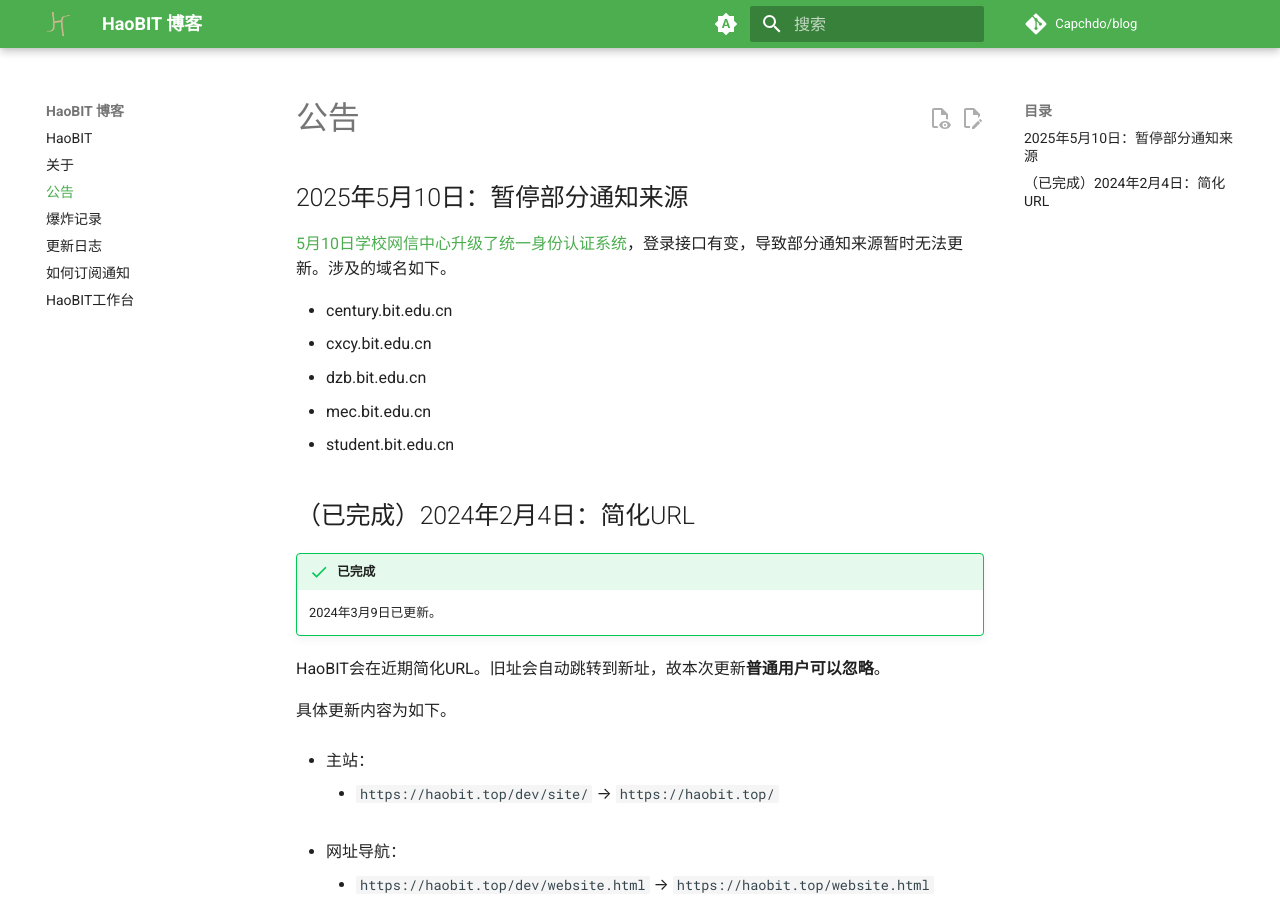
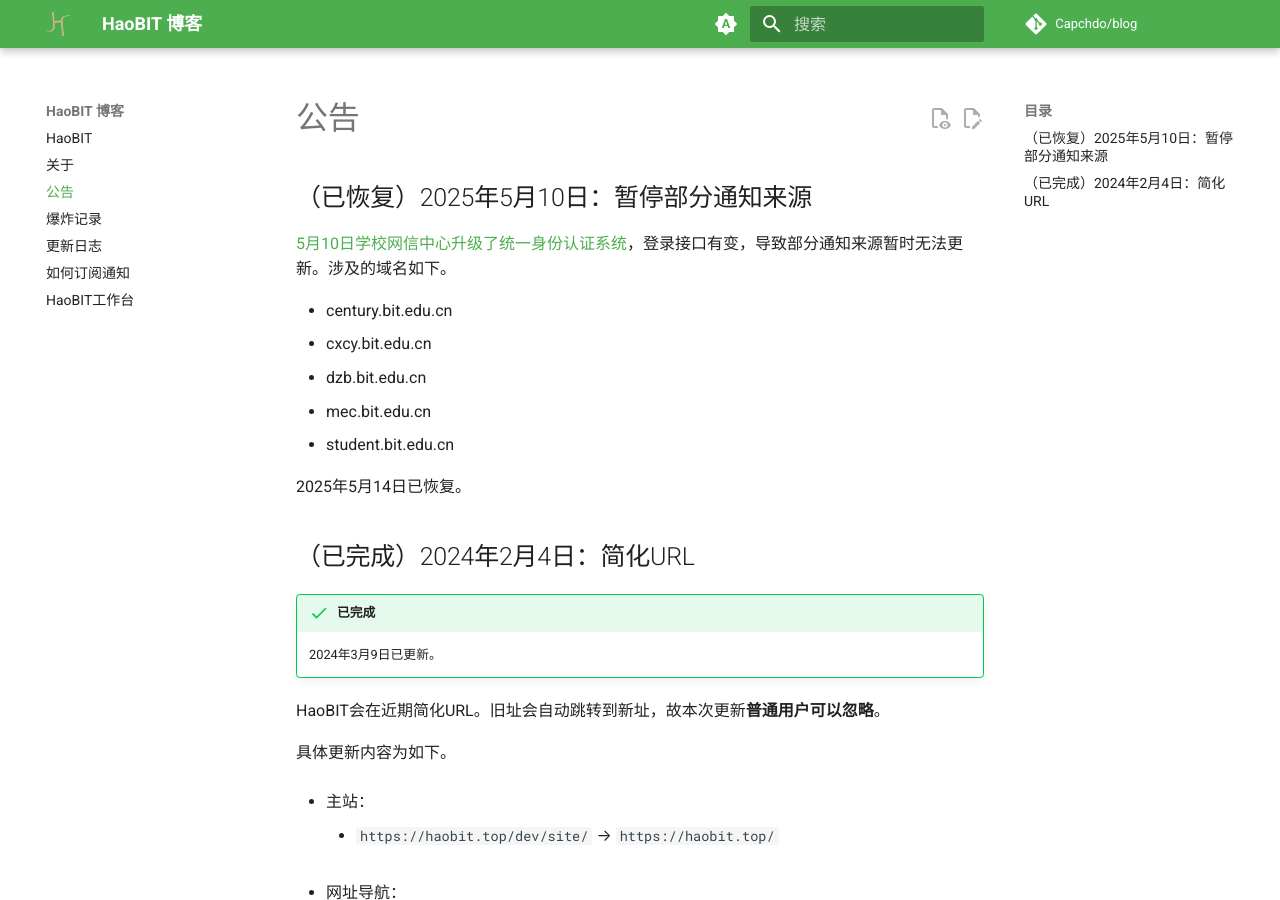
Before and after one commit to Capchdo/blog, an MkDocs documentation site: the page built from docs/bulletin.md, in a window 1280 px wide and 900 px high. Built offline with MkDocs 1.6.1 and Material for MkDocs 9.7.7, drawn with Linux system fonts in a browser that asks for light colours; comment, search, counter and statistics services are not loaded.

Commit message:
已适配新版统一身份认证

```diff
--- a/docs/bulletin.md
+++ b/docs/bulletin.md
@@ -1,6 +1,6 @@
 # 公告
 
-## 2025年5月10日：暂停部分通知来源
+## （已恢复）2025年5月10日：暂停部分通知来源
 
 [5月10日学校网信中心升级了统一身份认证系统](https://itc.bit.edu.cn/tzgg/997be9f3c1fe4c26a33285f60d3003dc.htm)，登录接口有变，导致部分通知来源暂时无法更新。涉及的域名如下。
 
@@ -9,6 +9,8 @@
 - dzb.bit.edu.cn
 - mec.bit.edu.cn
 - student.bit.edu.cn
+
+2025年5月14日已恢复。
 
 ## （已完成）2024年2月4日：简化URL
 
```
